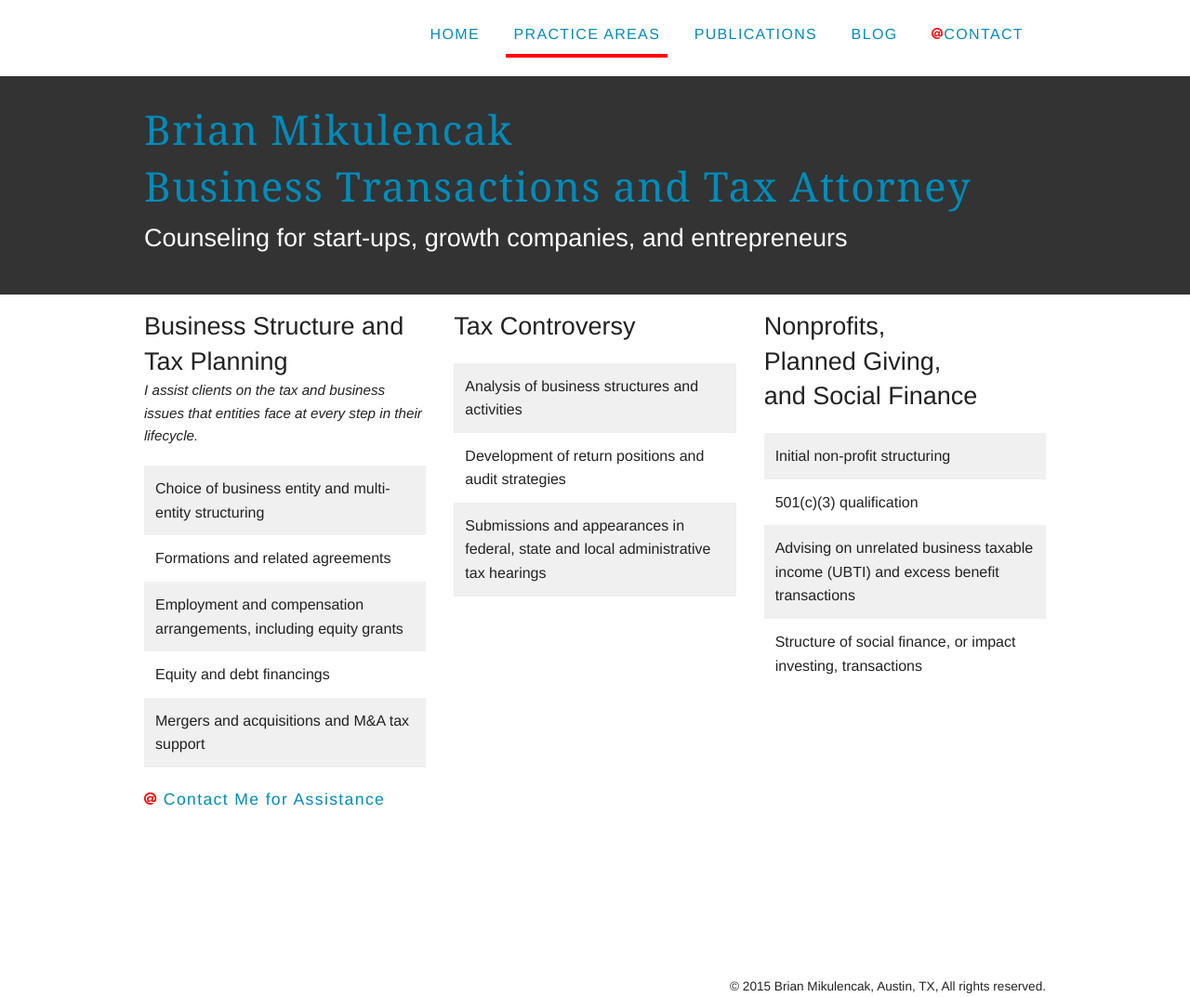
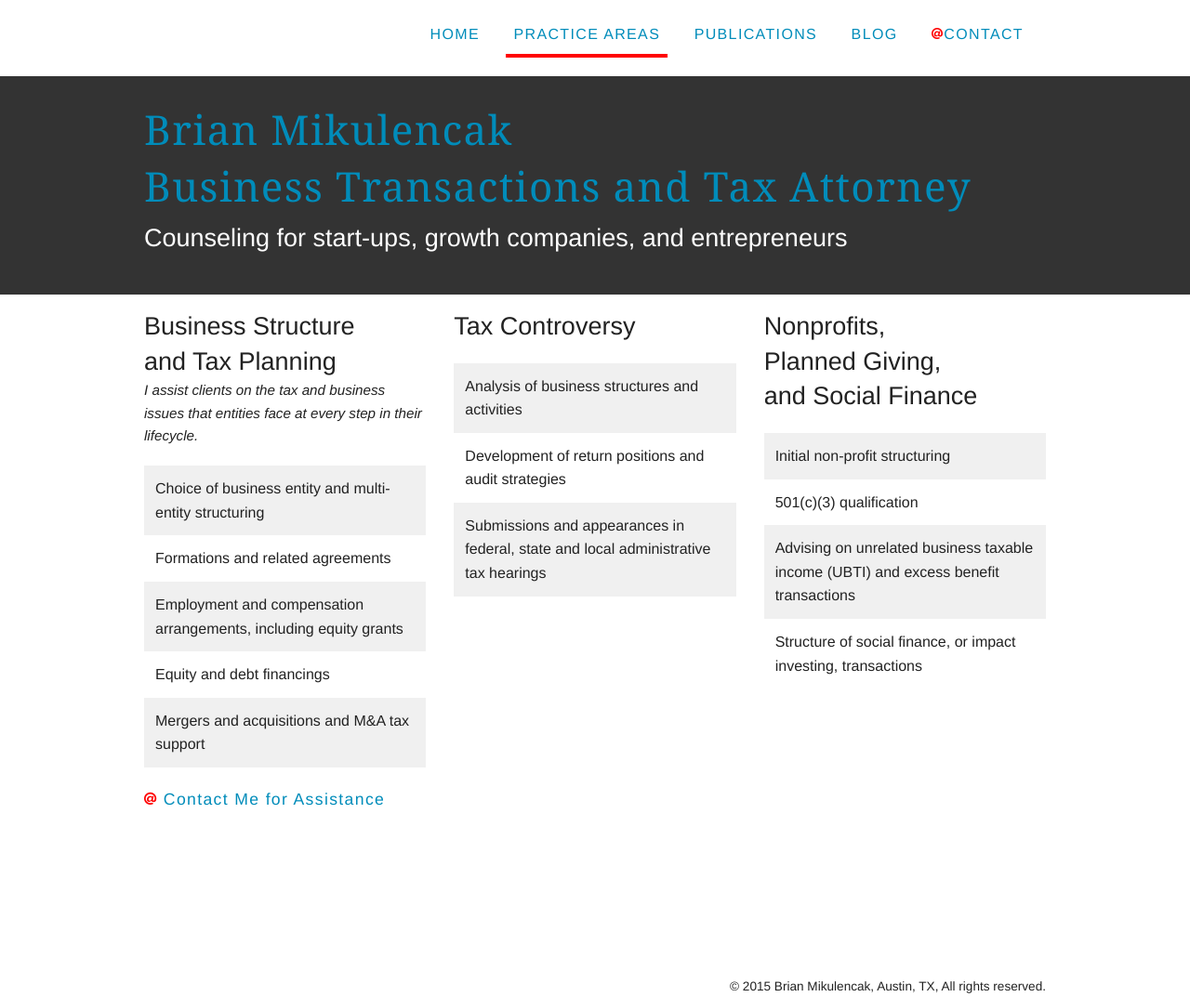
Before and after one commit to brianmik/bmaustinlaw, a Jekyll site: the page built from practice-areas.html, in a window 1280 px wide. Shown: the whole page at 93% size. Built offline with Jekyll 4.4.1, drawn with Linux system fonts in a browser that asks for light colours; Markdown is read by kramdown in place of the engine named in the settings; comment, search, counter and statistics services are not loaded.

```diff
--- a/practice-areas.html
+++ b/practice-areas.html
@@ -8,7 +8,7 @@
     <div class="large-4 columns">
         <section>
           <header class="space-none">
-          <h1 class="practice space-none"> Business Structure and Tax Planning</h1>
+          <h1 class="practice space-none"> Business Structure<br>and Tax Planning</h1>
           </header>
             <p class="practice__area__description"><em>I assist clients on the tax and business issues that entities face at every step in their lifecycle.</em></p>
             <ul class="practice__area__items">
```
